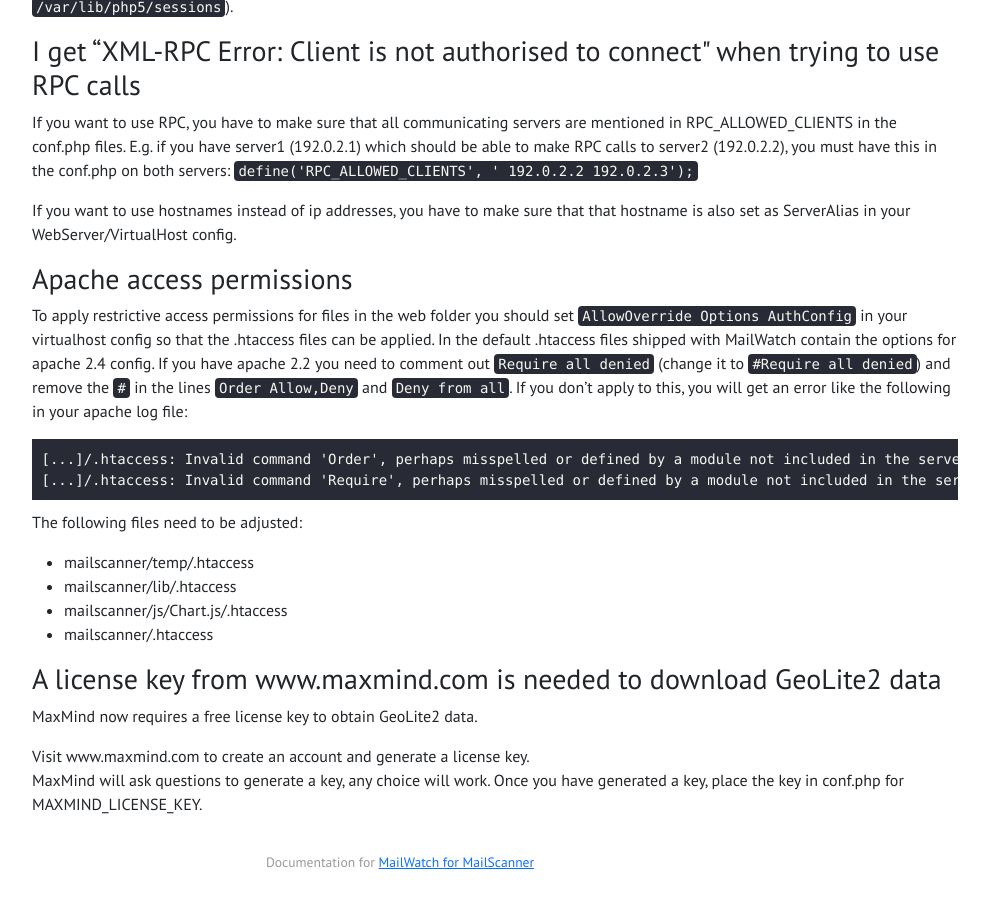
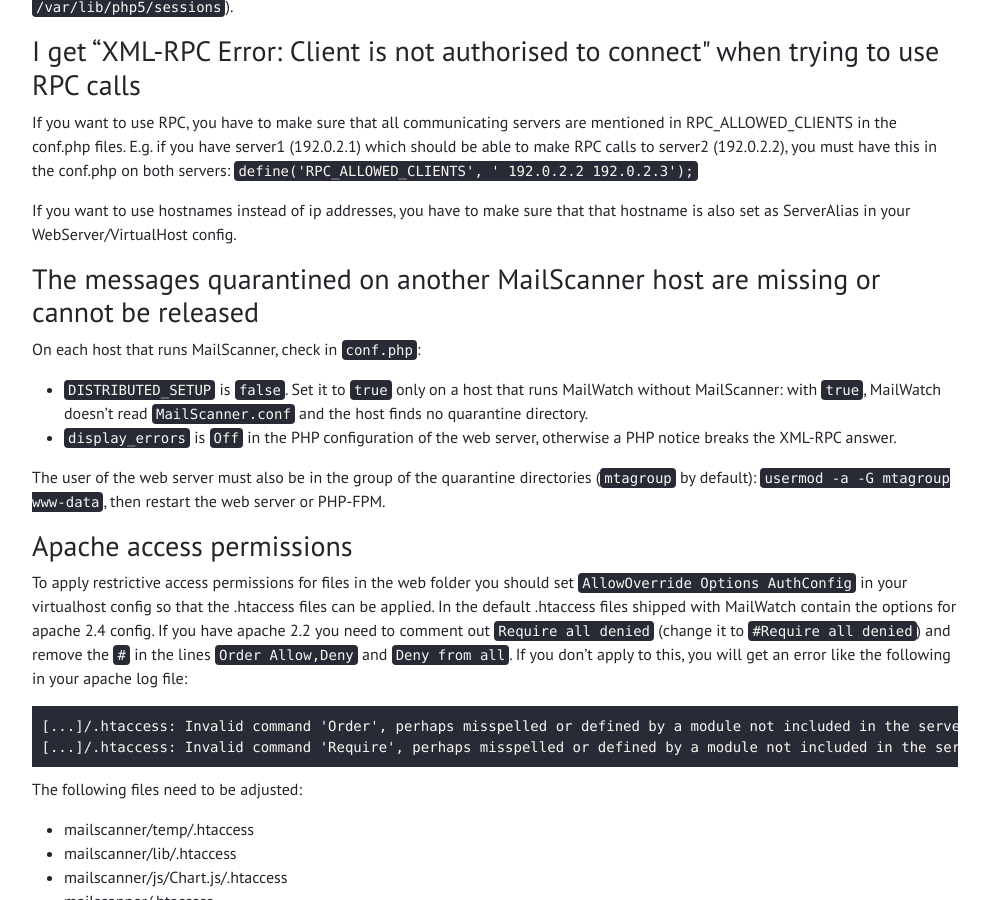
Before and after one commit to mailwatch/mailwatch-docs, a Jekyll site: the page built from _posts/2014-07-31-faq.md, in a window 1280 px wide and 900 px high, scrolled down 3599 px. Shown: the whole window, without its empty margins (240-1229 px from the left). Built offline with Jekyll 4.4.1, drawn with Linux system fonts in a browser that asks for light colours.

Commit message:
Add a FAQ entry for quarantined messages missing on another MailScanner host

```diff
--- a/_posts/2014-07-31-faq.md
+++ b/_posts/2014-07-31-faq.md
@@ -181,6 +181,14 @@ E.g. if you have server1 (192.0.2.1) which should be able to make RPC calls to s
 
 If you want to use hostnames instead of ip addresses, you have to make sure that that hostname is also set as ServerAlias in your WebServer/VirtualHost config.
 
+### The messages quarantined on another MailScanner host are missing or cannot be released
+On each host that runs MailScanner, check in `conf.php`:
+
+* `DISTRIBUTED_SETUP` is `false`. Set it to `true` only on a host that runs MailWatch without MailScanner: with `true`, MailWatch doesn't read `MailScanner.conf` and the host finds no quarantine directory.
+* `display_errors` is `Off` in the PHP configuration of the web server, otherwise a PHP notice breaks the XML-RPC answer.
+
+The user of the web server must also be in the group of the quarantine directories (`mtagroup` by default): `usermod -a -G mtagroup www-data`, then restart the web server or PHP-FPM.
+
 ### Apache access permissions
 To apply restrictive access permissions for files in the web folder you should set `AllowOverride Options AuthConfig` in your virtualhost config so that the .htaccess files can be applied.
 In the default .htaccess files shipped with MailWatch contain the options for apache 2.4 config. If you have apache 2.2 you need to comment out `Require all denied` (change it to `#Require all denied`) and remove the `#` in the lines `Order Allow,Deny` and `Deny from all`.
```
